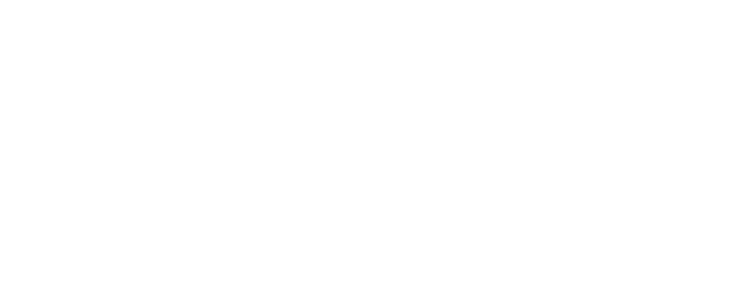
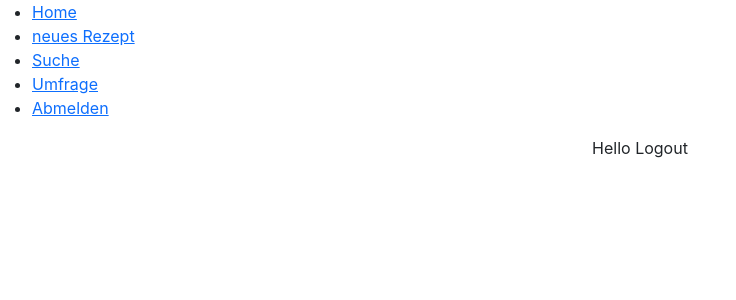
Before and after one commit to KlnSdr/webEngineering-2024-frontend, a React (Create React App) app in the folder frontend-react/: page /logout in a window 1280 px wide. Before the commit this address had no page. Shown: the top 300 px of the page, without its empty margins (0-736 px from the left). Built offline with nearby package versions, Linux system fonts and the light colour scheme.

Commit message:
[FRONTEND-11]: add empty components for menu items

```diff
--- a/frontend-react/src/App.tsx
+++ b/frontend-react/src/App.tsx
@@ -1,7 +1,11 @@
 import { BrowserRouter, Routes, Route } from "react-router-dom";
 import Layout from "./Layout";
 import CreateRecipeView from "./views/CreateRecipeView";
+import NotFoundView from "./views/NotFoundView";
 import Home from "./views/Home";
+import SearchView from "./views/SearchView";
+import SurveyView from "./views/SurveyView";
+import LogoutView from "./views/LogoutView";
 
 function App() {
   return (
@@ -10,6 +14,10 @@
         <Route path="/" element={<Layout />}>
           <Route index element={<Home />} />
           <Route path="recipe" element={<CreateRecipeView />} />
+          <Route path="search" element={<SearchView />} />
+          <Route path="survey" element={<SurveyView />} />
+          <Route path="logout" element={<LogoutView />} />
+          <Route path="*" element={<NotFoundView />} />
         </Route>
       </Routes>
     </BrowserRouter>
--- a/frontend-react/src/Layout.tsx
+++ b/frontend-react/src/Layout.tsx
@@ -12,7 +12,16 @@
             <Link to="/">Home</Link>
           </li>
           <li>
-            <Link to="/recipe">neues Rezeot</Link>
+            <Link to="/recipe">neues Rezept</Link>
+          </li>
+          <li>
+            <Link to="/search">Suche</Link>
+          </li>
+          <li>
+            <Link to="/survey">Umfrage</Link>
+          </li>
+          <li>
+            <Link to="/logout">Abmelden</Link>
           </li>
         </ul>
       </nav>
--- a/frontend-react/src/views/Home.tsx
+++ b/frontend-react/src/views/Home.tsx
@@ -1,5 +1,5 @@
 function Home() {
-  return <div className="createRecipeView"></div>;
+  return <div>Hello Home</div>;
 }
 
 export default Home;
--- /dev/null
+++ b/frontend-react/src/views/LogoutView.tsx
@@ -0,0 +1,5 @@
+function LogoutView() {
+  return <div>Hello Logout</div>;
+}
+
+export default LogoutView;
--- /dev/null
+++ b/frontend-react/src/views/NotFoundView.tsx
@@ -0,0 +1,5 @@
+function NotFoundView() {
+  return <div>Hello Home</div>;
+}
+
+export default NotFoundView;
--- /dev/null
+++ b/frontend-react/src/views/SearchView.tsx
@@ -0,0 +1,5 @@
+function SearchView() {
+  return <div>Hello Search</div>;
+}
+
+export default SearchView;
--- /dev/null
+++ b/frontend-react/src/views/SurveyView.tsx
@@ -0,0 +1,5 @@
+function SurveyView() {
+  return <div>Hello Survey</div>;
+}
+
+export default SurveyView;
```
